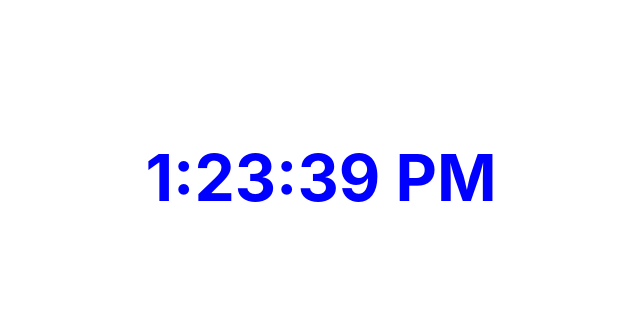
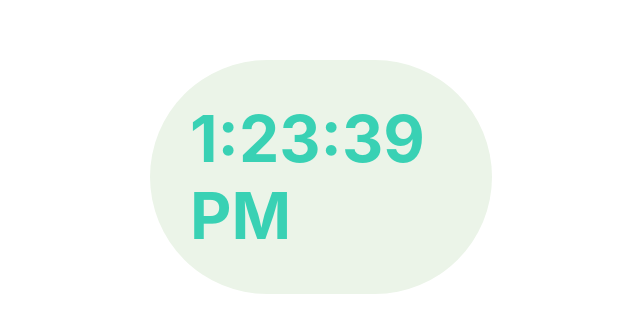
Before and after one commit to Adstrat/react-clock, a React (Create React App) app: page / in a window 1280 px wide. Shown: the part 143-476 px from the top of the page, without its empty margins (319-959 px from the left). Built offline with nearby package versions, Linux system fonts and the light colour scheme.

Commit message:
styles updated
added styles to state

```diff
--- a/src/App.css
+++ b/src/App.css
@@ -1,11 +1,21 @@
-.container {
+.main-container {
   display: flex;
   align-items: center;
   justify-content: center;
   height: 80vh;
 }
 
+.time-container {
+  width: 342px;
+}
+
 .clock {
-  color: blue;
   font-size: 400%;
+  padding: 40px;
+  border-radius: 120px;
 }
+
+.clock:hover {
+  box-shadow: 10px 10px #D9EDFF;
+  cursor: pointer;
+}
--- a/src/App.js
+++ b/src/App.js
@@ -5,7 +5,11 @@ export default class App extends React.Component {
 
   constructor( props ) {
     super( props );
-    this.state = { date: new Date() };
+    this.state = {
+      date: new Date(),
+      color: '#39D1B4',
+      background: '#ebf4e8'
+    };
   }
 
   componentDidMount() {
@@ -16,9 +20,19 @@ export default class App extends React.Component {
 
   render() {
     return (
-      <div className="container">
-        <h1 className="clock">{this.state.date.toLocaleTimeString()}</h1>
-      </div>
+      <div className="main-container">
+        <div className="time-container">
+          <h1
+            className="clock"
+            style={{
+              color: this.state.color,
+              backgroundColor: this.state.background
+            }}
+          >
+            {this.state.date.toLocaleTimeString()}
+          </h1>
+        </div>
+      </div >
     )
   }
 }
```
